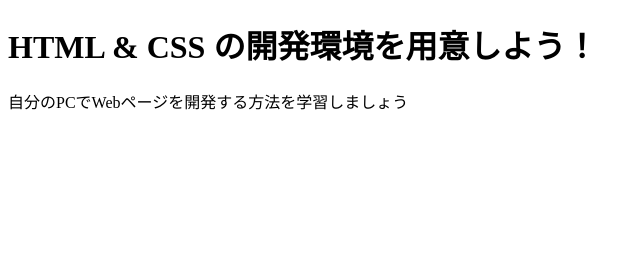
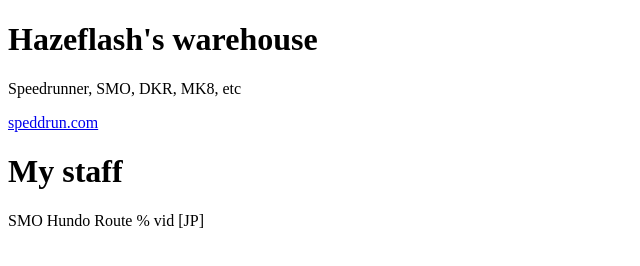
Before and after one commit to hazeflash/hazeflash, a plain HTML site: page index.html in a window 1280 px wide. Shown: the whole page, without its empty margins (0-640 px from the left). Drawn offline with Linux system fonts and the light colour scheme.

Commit message:
Update index.html

```diff
--- a/index.html
+++ b/index.html
@@ -6,7 +6,12 @@
     <link rel="stylesheet" href="stylesheet.css">
   </head>
   <body>
-    <h1 class="title">HTML & CSS の開発環境を用意しよう！</h1>
-    <p>自分のPCでWebページを開発する方法を学習しましょう</p>
+    <h1 class="title">Hazeflash's warehouse</h1>
+    <p>Speedrunner, SMO, DKR, MK8, etc</p>
+    <a href="https://www.speedrun.com/user/haze">speddrun.com</a>
+    <br>
+    <h1>My staff</h1>
+    <p>SMO Hundo Route % vid [JP]</p>
+    <a href="https://docs.google.com/spreadsheets/d/1Bqwhcz1IYntEb3yoeFXBZPRVyaqmPbO79xzcO2kPVCY"></a>
   </body>
 </html>
```
